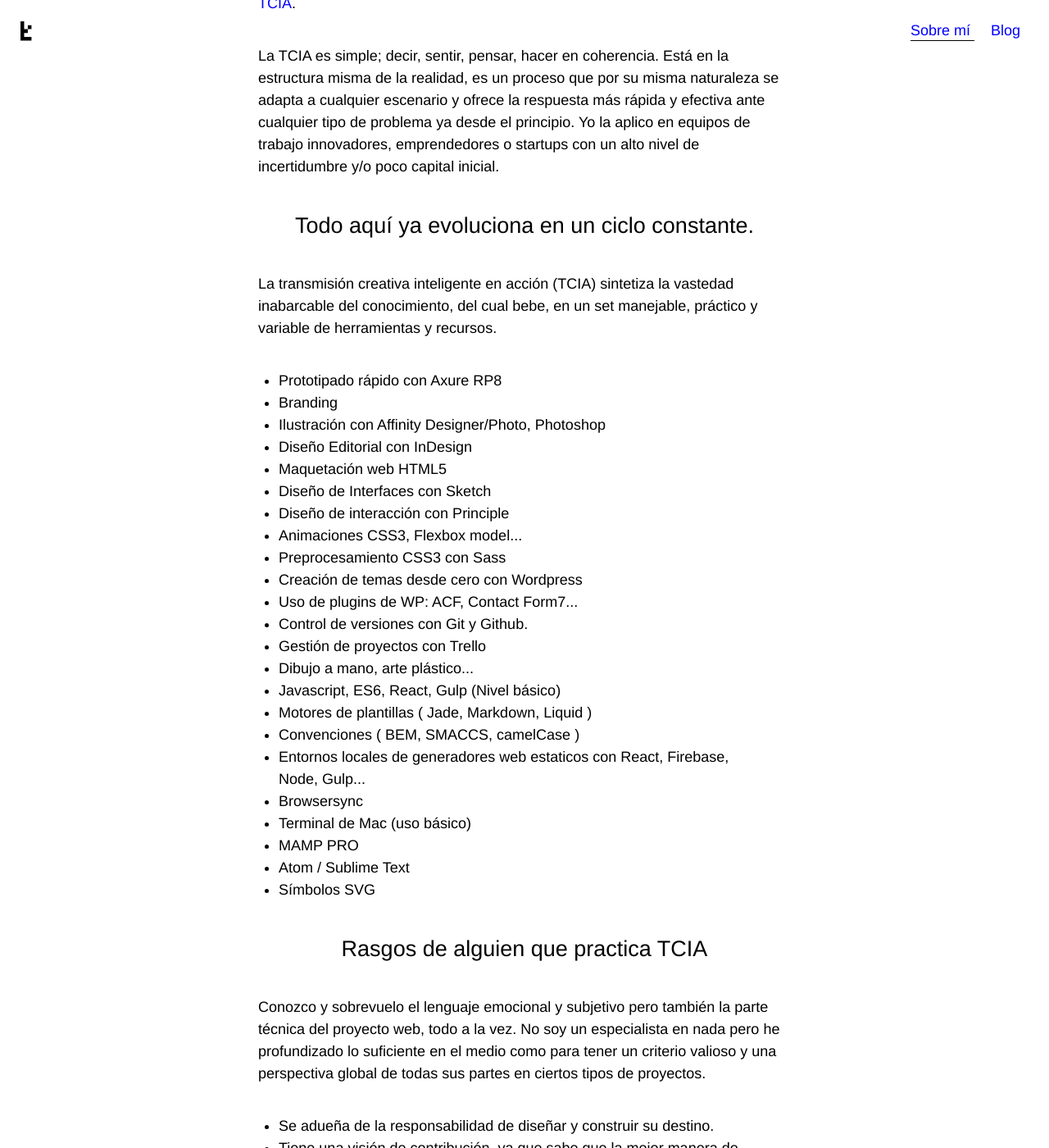
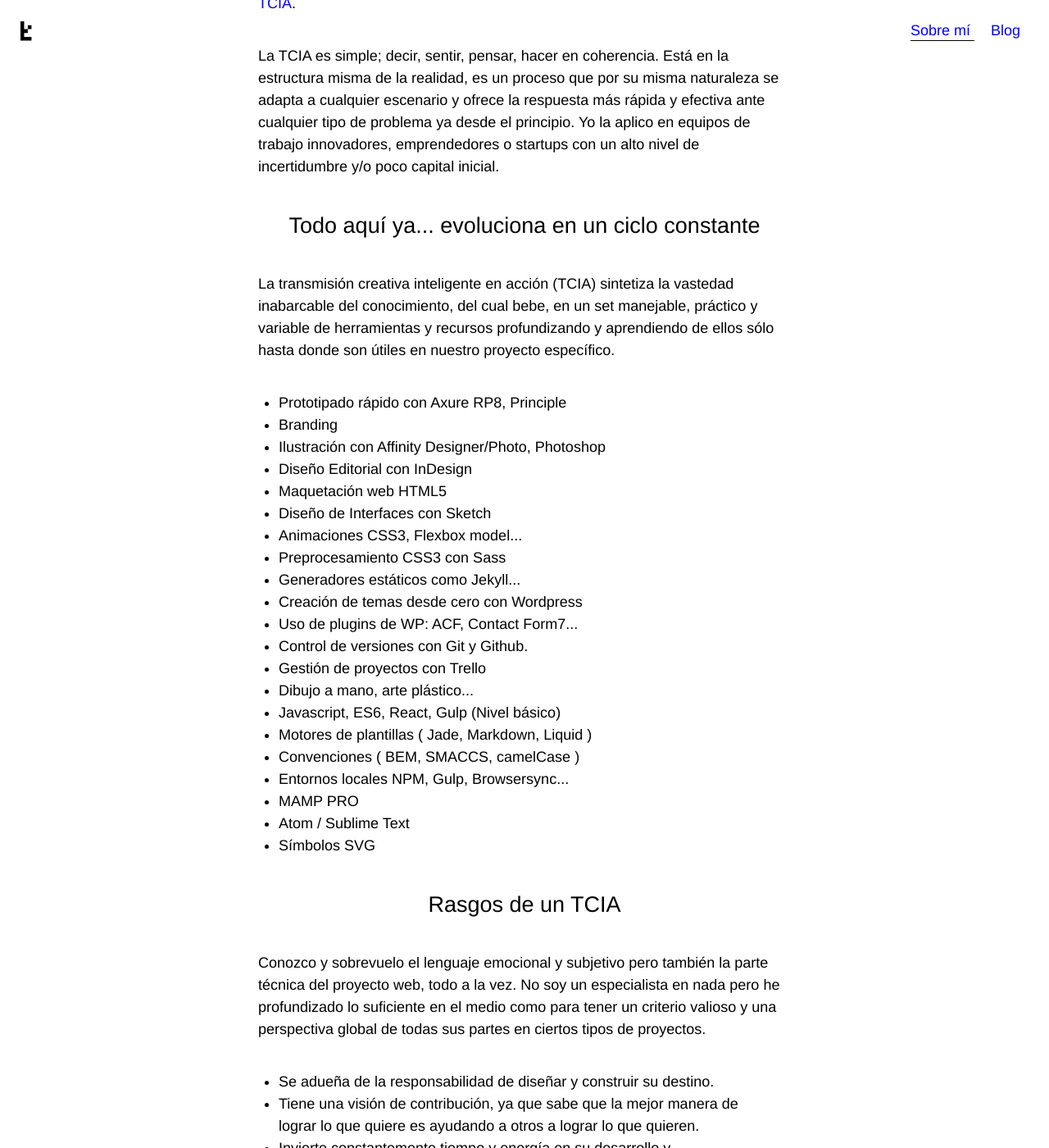
Before and after one commit to t0t/deprecated-personal-portfolio, a Jekyll site: the page built from index.html, in a window 1280 px wide and 1400 px high, scrolled down 854 px. Shown: the whole window at 82% size. Built offline with Jekyll 4.4.1, drawn with Linux system fonts in a browser that asks for light colours.

Commit message:
Contents :cyclone:

```diff
--- a/index.html
+++ b/index.html
@@ -22,21 +22,21 @@ lang: es
 
   <p>La TCIA es simple; decir, sentir, pensar, hacer en coherencia. Está en la estructura misma de la realidad, es un proceso que por su misma naturaleza se adapta a cualquier escenario y ofrece la respuesta más rápida y efectiva ante cualquier tipo de problema ya desde el principio. Yo la aplico en equipos de trabajo innovadores, emprendedores o startups con un alto nivel de incertidumbre y/o poco capital inicial.</p>
 
-  <h2>Todo aquí ya evoluciona en un ciclo constante.</h2>
+  <h2>Todo aquí ya... evoluciona en un ciclo constante</h2>
 
-  <p>La transmisión creativa inteligente en acción (TCIA) sintetiza la vastedad inabarcable del conocimiento, del cual bebe, en un set manejable, práctico y variable de herramientas y recursos.</p>
+  <p>La transmisión creativa inteligente en acción (TCIA) sintetiza la vastedad inabarcable del conocimiento, del cual bebe, en un set manejable, práctico y variable de herramientas y recursos profundizando y aprendiendo de ellos sólo hasta donde son útiles en nuestro proyecto específico.</p>
 
   <ul class="list">
 
-    <li> Prototipado rápido con Axure RP8 </li>
+    <li> Prototipado rápido con Axure RP8, Principle </li>
     <li> Branding </li>
     <li> Ilustración con Affinity Designer/Photo, Photoshop </li>
     <li> Diseño Editorial con InDesign </li>
     <li> Maquetación web HTML5 </li>
     <li> Diseño de Interfaces con Sketch </li>
-    <li> Diseño de interacción con Principle </li>
     <li> Animaciones CSS3, Flexbox model...</li>
     <li> Preprocesamiento CSS3 con Sass </li>
+    <li> Generadores estáticos como Jekyll...</li>
     <li> Creación de temas desde cero con Wordpress </li>
     <li> Uso de plugins de WP: ACF, Contact Form7...</li>
     <li> Control de versiones con Git y Github.</li>
@@ -45,16 +45,14 @@ lang: es
     <li> Javascript, ES6, React, Gulp (Nivel básico) </li>
     <li> Motores de plantillas ( Jade, Markdown, Liquid ) </li>
     <li> Convenciones ( BEM, SMACCS,  camelCase ) </li>
-    <li>Entornos locales de generadores web estaticos con React, Firebase, Node, Gulp...</li>
-    <li>Browsersync</li>
-    <li>Terminal de Mac (uso básico)</li>
-    <li>MAMP PRO</li>
-    <li>Atom / Sublime Text</li>
-    <li>Símbolos SVG</li>
+    <li> Entornos locales NPM, Gulp, Browsersync...</li>
+    <li> MAMP PRO </li>
+    <li> Atom / Sublime Text</li>
+    <li> Símbolos SVG</li>
 
   </ul>
 
-  <h2>Rasgos de alguien que practica TCIA</h2>
+  <h2>Rasgos de un TCIA</h2>
 
   <p>Conozco y sobrevuelo el lenguaje emocional y subjetivo pero también la parte técnica del proyecto web, todo a la vez. No soy un especialista en nada pero he profundizado lo suficiente en el medio como para tener un criterio valioso y una perspectiva global de todas sus partes en ciertos tipos de proyectos.</p>
 
```
